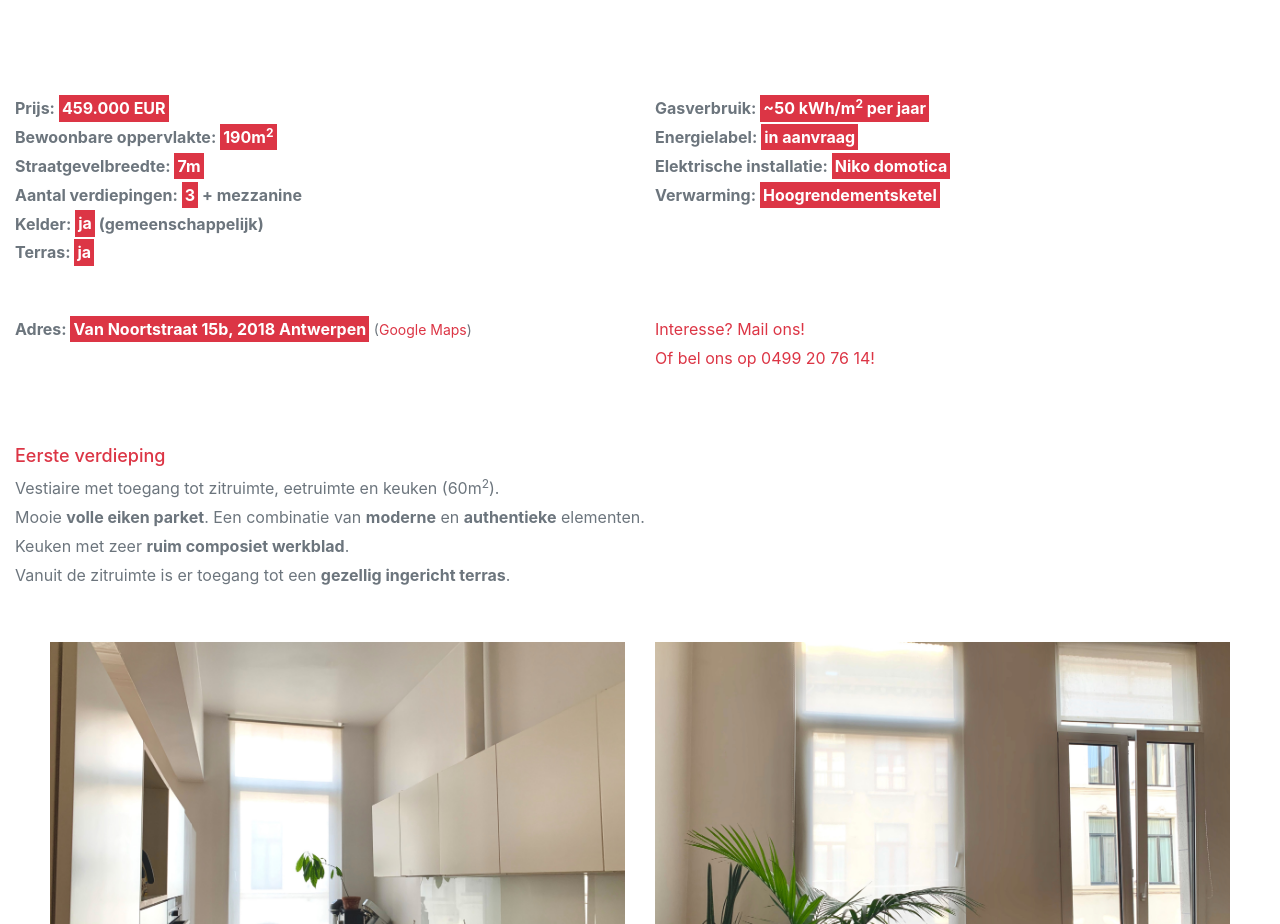
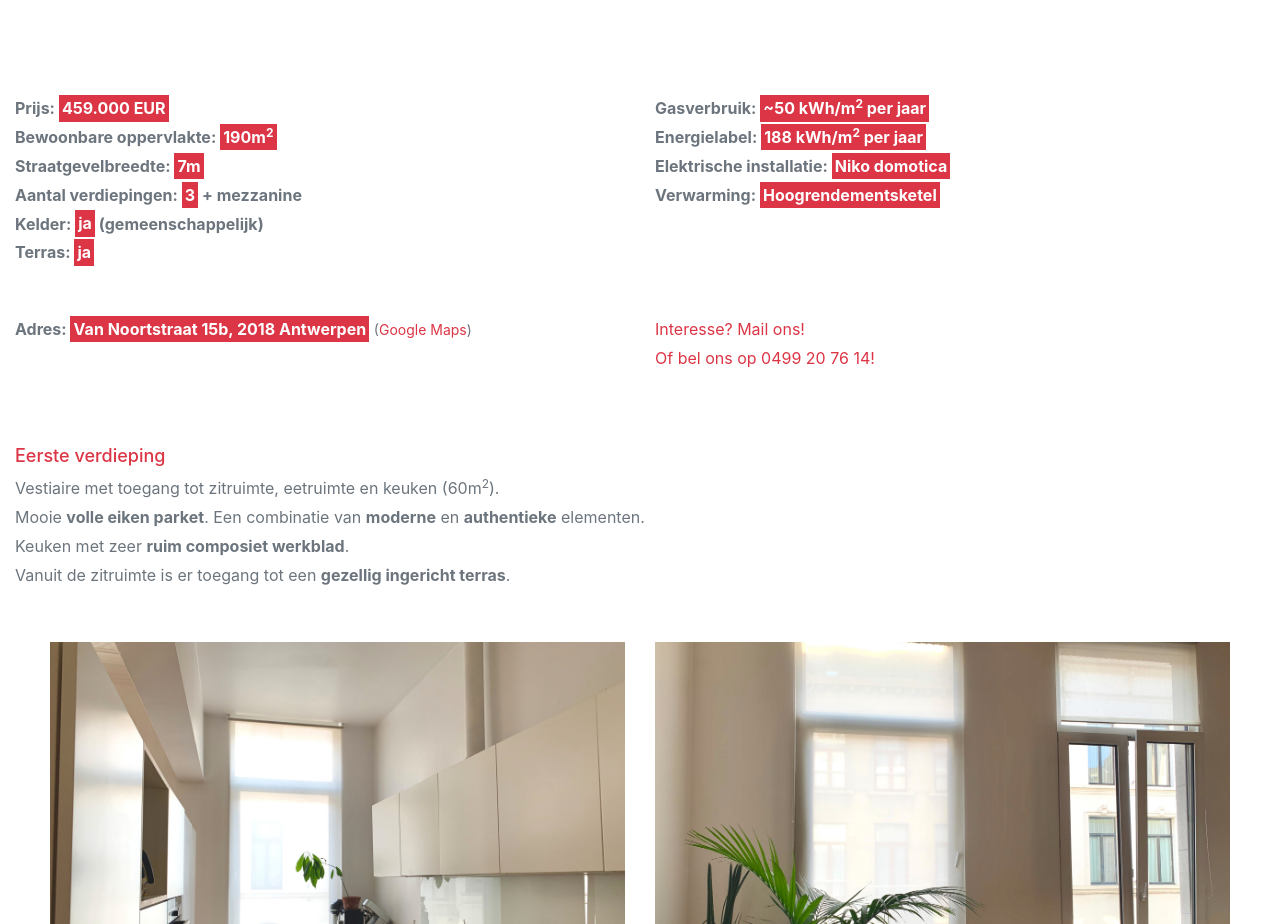
Before and after one commit to pierot/huis, a website: page index.html in a window 1280 px wide. Shown: the part 2100-3024 px from the top of the page. Drawn offline with Linux system fonts and the light colour scheme.

Commit message:
Update index.html
EPC

```diff
--- a/index.html
+++ b/index.html
@@ -156,7 +156,7 @@
           <div class="col-md-6">
             <strong>Gasverbruik: <span class="mark">~50 kWh/m<sup>2</sup> per jaar</span></strong>
             <br />
-            <strong>Energielabel: <span class="mark">in aanvraag</span></strong>
+            <strong>Energielabel: <span class="mark">188 kWh/m<sup>2</sup> per jaar</span></strong>
             <br />
             <strong>Elektrische installatie: <span class="mark">Niko domotica</span></strong>
             <br />
```
